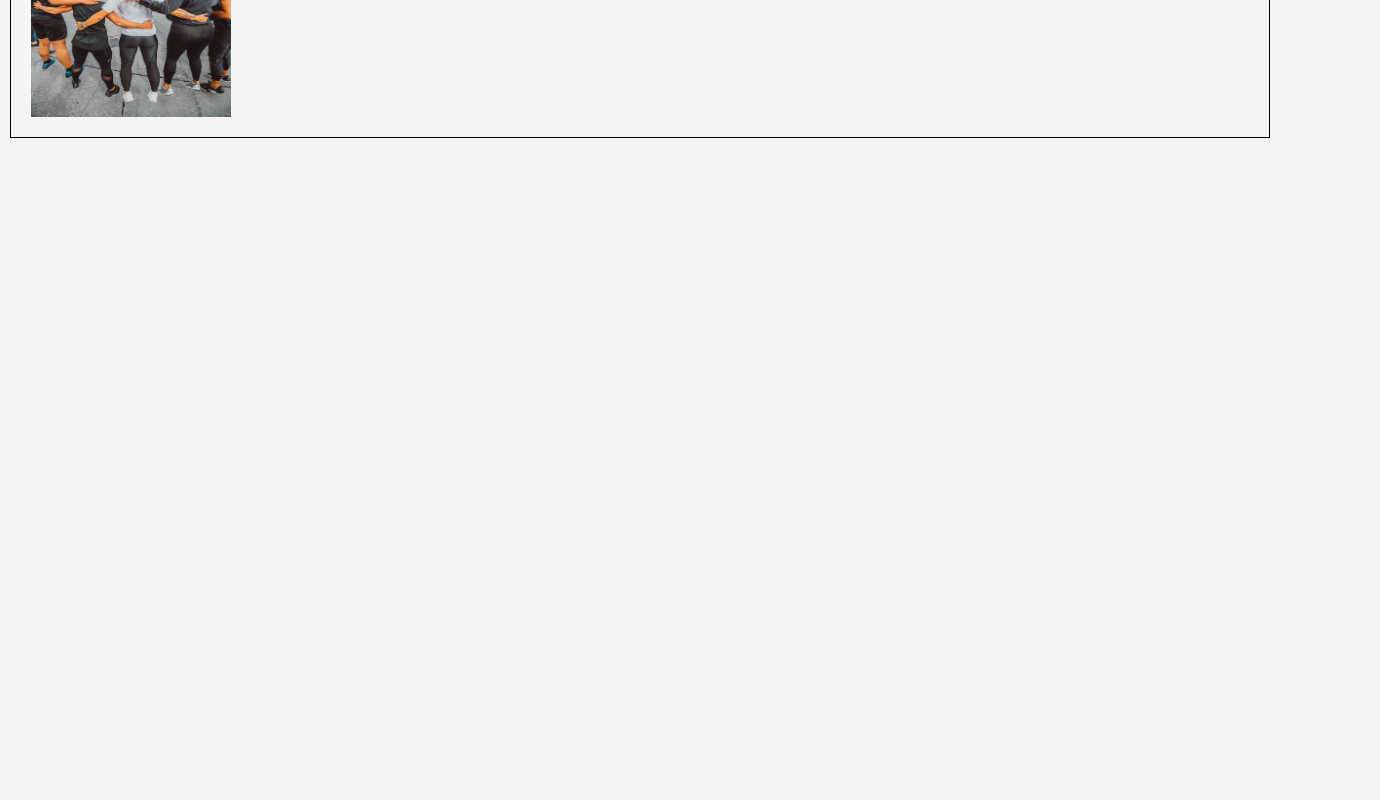
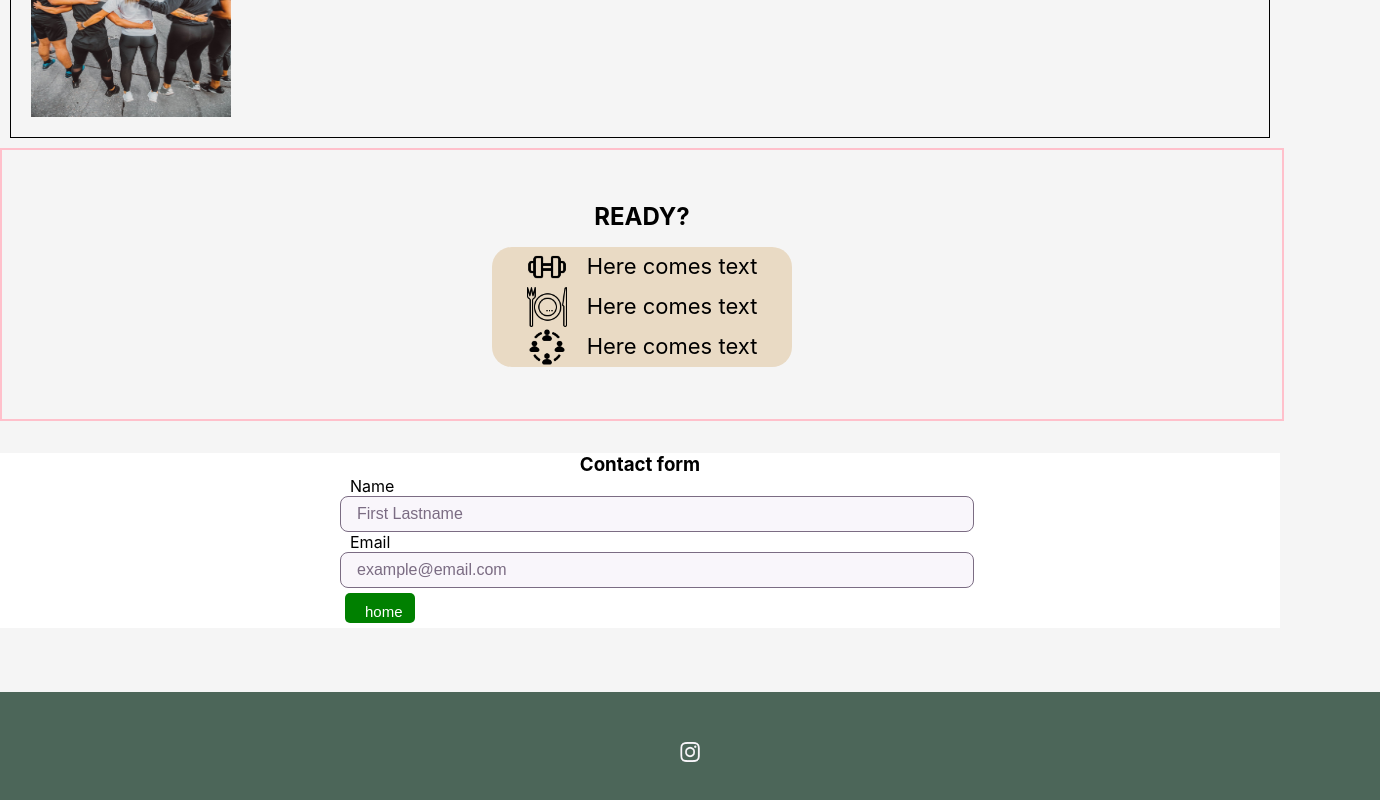
Before and after one commit to EvaSjoholm/project-W-frontend, a React (Create React App) app: page /Contact in a window 1280 px wide. Shown: the part 172-972 px from the top of the page, 1380 px wide, since content can reach past the window. Before the commit the page ends 800 px from the top, so only its background shows below. Built offline with nearby package versions, Linux system fonts and the light colour scheme.

Commit message:
added components, route and design

```diff
--- a/src/App.js
+++ b/src/App.js
@@ -5,6 +5,9 @@ import { Header } from 'components/Header'
 import { StartPage } from 'components/StartPage'
 
 import { Quiz } from 'components/Quiz/Quiz'
+import { Contact } from 'components/ContactForm/Contact'
+import { Footer } from 'components/Footer/Footer'
+import { Why } from 'components/Why/Why'
 
 export const App = () => {
   return (
@@ -12,10 +15,13 @@ export const App = () => {
     <BrowserRouter>
       <NavBar />
       <Header />
+      <Why />
       <Routes>
         <Route path="/" element={<StartPage title="Join the fam!" />} />
         <Route path="/Quiz" element={<Quiz />} />
+        <Route path="/Contact" element={<Contact title="Get contacted" />} />
       </Routes>
+      <Footer />
     </BrowserRouter>
 
   )
--- /dev/null
+++ b/src/components/ContactForm/Contact.js
@@ -0,0 +1,32 @@
+import React from 'react'
+import './ContactForm.css'
+import { useNavigate } from 'react-router-dom'
+import { Button } from '../Button'
+
+export const Contact = () => {
+  const navigate = useNavigate();
+
+  const onClickToStartPage = () => {
+    navigate('/StartPage')
+  }
+
+  return (
+    <div className="contact">
+      <form className="contactform">
+        <h3>Contact form</h3>
+        <label htmlFor="name"><span>Name</span>
+          <br />
+          <input type="text" id="name" name="name" className="inputfield" placeholder="First Lastname" />
+        </label>
+
+        <label htmlFor="email"><span>Email</span>
+          <br />
+          <input type="email" id="email" name="email" className="inputfield" placeholder="example@email.com" />
+        </label>
+
+        <Button color="Green" text="home" onClick={onClickToStartPage} />
+      </form>
+    </div>
+
+  )
+}
--- /dev/null
+++ b/src/components/ContactForm/ContactForm.css
@@ -0,0 +1,206 @@
+.contact {
+    background-color: white;
+    width: 100%;
+    max-height: 1000px;
+}
+
+.contactform {
+    width: 100%;
+    background-color: var(--primary-color);
+    margin: 32px auto 64px auto;
+}
+
+.form {
+    display: flex;
+    flex-direction: column;
+    align-items: flex-start;
+    gap: 15px;
+    padding: 30px 50px;
+    border-radius: 0;
+}
+
+.contactform h3 {
+    text-align: center;
+    margin: auto;
+}
+
+.radiosection {
+    display: flex;
+    flex-direction: column;
+    gap: 10px;
+    margin: 0 10px;
+}
+
+.answers {
+    display: flex;
+    flex-direction: row;
+    align-items: flex-start;
+    flex-wrap: nowrap;
+    margin: 0;
+}
+
+
+.label {
+    font-size: 12px;
+    line-height: 18px;
+    color: #131313;
+    width: 100%;
+    margin: 0 0 0 0;
+  }
+
+  label span {
+    margin: 0 0 0 10px;
+  }
+
+
+  select {
+    font-size: 16px;
+    border: 1px solid #ccc;
+    border-radius: 4px;
+    padding: 6px 10px;
+    margin-top: 0;
+    width: 100%;
+    color: #7B6C83;
+  }
+
+  option {
+    font-size: 16px;
+    background-color: #fff;
+    color: #333;
+  }
+
+  option:disabled {
+    color: #aaa;
+  }
+
+  .formquestions {
+    font-size: 16px;
+    line-height: 24px;
+    font-weight: 500;
+  }
+
+  .inputfield {
+    font-size: 16px;
+    background-color: #F9F6FB;
+    width: 100%;
+    border-radius: 8px;
+    border: 1px solid #7B6C83;
+    padding: 8px 16px;
+  }
+
+  .optionselected {
+    color: #7B6C83;
+  }
+
+  .inputfield::placeholder {
+    color: #7B6C83;
+  }
+
+  .inputfield:not(:placeholder-shown) {
+    color: black;
+  }
+
+  .contactform .mainbutton {
+    align-self: center;
+    margin: 15px auto 10px auto;
+    width: 100%;
+  }
+
+
+  input[type="radio"] {
+    -webkit-appearance: none;
+    -moz-appearance: none;
+    appearance: none;
+    position: relative;
+    width: 20px;
+    height: 20px;
+    border: 2px solid #131313;
+    background-color: #ffffff00;
+    border-radius: 50%;
+    margin-left: 10px;
+    outline: none;
+    transition: 0.2s all ease-in-out;
+  }
+
+  input[type="radio"]::before {
+    content: '';
+    position: absolute;
+    top: 50%;
+    left: 50%;
+    transform: translate(-50%, -50%);
+    width: 10px;
+    height: 10px;
+    border-radius: 50%;
+    background-color: transparent;
+    transition: 0.2s all ease-in-out;
+    z-index: 3;
+  }
+
+  input[type="radio"]:checked::before {
+    background-color: #333;
+  }
+
+  input[type="radio"]::after {
+    content: '';
+    position: absolute;
+    top: 50%;
+    left: 50%;
+    transform: translate(-50%, -50%);
+    width: 10px;
+    height: 10px;
+    border-radius: 50%;
+    background-color: #000000;
+    transition: 0.2s all ease-in-out;
+    opacity: 0;
+    z-index: 2;
+  }
+
+  input[type="radio"]:checked::after {
+    opacity: 1;
+  }
+
+
+  input[type="radio"]:hover::before {
+    background-color: #aa55db66;
+    padding: 12px;
+    z-index: 1;
+  }
+
+  @media (min-width: 641px) {
+    .contactform {
+        width: 70%;
+        max-width: 600px;
+        margin: 32px auto 64px auto;
+    }
+
+    form {
+        border-radius: 16px;
+    }
+
+    .contactform .mainbutton {
+        align-self: center;
+        margin: 15px auto 10px auto;
+        width: auto;
+      }
+
+  }
+
+
+  @media (min-width: 1025px) {
+    .contactform {
+        width: 70%;
+        max-width: 600px;
+        margin: 32px auto 64px auto;
+    }
+
+    form {
+        border-radius: 16px;
+    }
+
+    .contactform .mainbutton {
+        align-self: center;
+        margin: 15px auto 10px auto;
+        width: auto;
+      }
+
+  }
--- /dev/null
+++ b/src/components/Footer/Footer.css
@@ -0,0 +1,80 @@
+.Footer {
+    width: 100%;
+    max-height: 300px;
+    padding: 50px;
+    background-color: #4c6659;
+    color: var(--main-light-color);
+    display: flex;
+    flex-direction: column;
+    align-items: center;
+    gap: 30px;
+}
+
+.Footer hr {
+    color: var(--main-light-color);
+    border: 0.25px solid var(--main-light-color);
+    opacity: 0.5;
+    width: 80%;
+}
+
+.linkfield {
+    display: flex;
+    flex-direction: row;
+    gap: 20px;
+}
+
+.linkfield p {
+    cursor: pointer;
+}
+
+
+.iconfield {
+    display: flex;
+    flex-direction: row;
+    flex-wrap: wrap;
+    gap: 20px;
+}
+
+.iconfield img {
+    scale: 0.9;
+    cursor: pointer;
+}
+
+
+@media (min-width: 641px) {
+    .linkfield {
+        gap: 55px;
+    }
+
+    .iconfield {
+        gap: 30px;
+    }
+
+    .iconfield img {
+        scale: 1;
+    }
+
+    .Footer hr {
+        width: 50%;
+    }
+
+  }
+
+  @media (min-width: 1025px) {
+    .linkfield {
+        gap: 65px;
+    }
+
+    .iconfield {
+        gap: 40px;
+    }
+
+    .iconfield img {
+        scale: 1;
+    }
+
+    .Footer hr {
+        width: 500px;
+    }
+
+  }
--- /dev/null
+++ b/src/components/Footer/Footer.js
@@ -0,0 +1,13 @@
+import React from 'react'
+import InstaIcon from 'assets/instaIcon.png'
+import './Footer.css'
+
+export const Footer = () => {
+  return (
+    <div className="Footer">
+      <div className="iconfield">
+        <img src={InstaIcon} alt="instaIcon" height="20px" />
+      </div>
+    </div>
+  )
+}
--- a/src/components/Quiz/Summary.js
+++ b/src/components/Quiz/Summary.js
@@ -2,11 +2,13 @@ import React from 'react';
 
 export const Summary = ({ answers }) => {
   console.log(answers)
+
   return (
     <div className="summary-wrapper">
       {answers.map((answer) => (
         // eslint-disable-next-line no-underscore-dangle
         <div key={answer.question}>
+
           <div className="summary-wrapper">
             <h3 className="summary-h3"> {answer.question}</h3>
             <p className="summary-p"> {answer.option}</p>
--- a/src/components/StartPage.js
+++ b/src/components/StartPage.js
@@ -2,10 +2,6 @@ import React, { useState } from 'react';
 import { useNavigate } from 'react-router-dom';
 import { Button } from './Button';
 import { Loading } from './Quiz/Loading';
-
-import DbIcon from '../assets/DBicon.png'
-import foodIcon from '../assets/foodicon.png'
-import groupIcon from '../assets/groupicon.png'
 
 export const StartPage = ({ title }) => {
   const [loading, setLoading] = useState(false)
@@ -25,7 +21,7 @@ export const StartPage = ({ title }) => {
       <Button color="black" text="Take Quiz" onClick={onClickToQuiz} />
       <h1>{title}</h1>
       {loading}
-      <div className="icon-container">
+      {/* <div className="icon-container">
         <ul className="icon-list-item">
           <li className="icon-list-icon">
             <img src={DbIcon} alt="Db-icon" height="40px" width="40px" />
@@ -44,7 +40,7 @@ export const StartPage = ({ title }) => {
             <p> Here comes text</p>
           </li>
         </ul>
-      </div>
+      </div> */}
     </div>
   )
 }
--- /dev/null
+++ b/src/components/Why/Why.css
@@ -0,0 +1,38 @@
+.Why {
+    display: flex;
+    flex-direction: column;
+    background-color: var(--primary-color-1);
+    width: 100%;
+    padding: 20px 0;
+    margin: 0;
+    position: relative;
+    z-index: 5;
+    border: 2px solid pink;
+}
+
+.why-box {
+    margin: 32px 16px;
+    max-width: calc(100% - 32px);
+    box-sizing: border-box;
+    overflow-x: hidden;
+}
+
+.why-box h2 {
+    margin-bottom: 16px;
+    text-align: center;
+}
+
+
+@media (min-width: 641px) {
+    .why-box {
+        max-width: 60%;
+        margin: 32px auto;
+    }
+  }
+
+  @media (min-width: 1025px) {
+    .why-box {
+        max-width: 50%;
+        margin: 32px auto;
+    }
+  }
--- /dev/null
+++ b/src/components/Why/Why.js
@@ -0,0 +1,37 @@
+import React from 'react';
+import './Why.css';
+
+import DbIcon from 'assets/DBicon.png'
+import foodIcon from 'assets/foodicon.png'
+import groupIcon from 'assets/groupicon.png'
+
+export const Why = () => {
+  return (
+    <div className="Why">
+      <div className="why-box">
+        <h2>READY?</h2>
+        <div className="icon-container">
+          <ul className="icon-list-item">
+            <li className="icon-list-icon">
+              <img src={DbIcon} alt="Db-icon" height="40px" width="40px" />
+              <span className="icon-text">
+                <p> Here comes text</p>
+              </span>
+            </li>
+
+            <li className="icon-list-icon">
+              <img src={foodIcon} alt="food-icon" height="40px" width="40px" />
+              <p> Here comes text</p>
+            </li>
+
+            <li className="icon-list-icon">
+              <img src={groupIcon} alt="group-icon" height="40px" width="40px" />
+              <p> Here comes text</p>
+            </li>
+          </ul>
+        </div>
+
+      </div>
+    </div>
+  );
+};
--- a/src/index.css
+++ b/src/index.css
@@ -12,12 +12,14 @@ code {
   font-family: source-code-pro, Menlo, Monaco, Consolas, "Courier New",
     monospace;
 }
+
 html {
   font-size: var(--font-size);
   font-family: var(--font-family);
   color: var(--neutral-dark);
 }
 
+/*----COLOR AND TYPO DESIGN---*/
 :root {
   --primary-color-1: #F5F5F5;
   --primary-color-2: #a7b7abfc;
@@ -35,6 +37,11 @@ html {
   --side-margins-mobile: 10px;
   --side-margins-tablet: 30px;
   --side-margins-desktop: 50px;
+}
+
+.App {
+  font-family: "Poppins", sans-serif;
+  width: 100%;
 }
 
 h1 {
@@ -63,6 +70,8 @@ p {
 
 }
 
+/*---HEADER AND FIRST PAGE DESIGN---*/
+
 .header {
   background-color: var(--primary-color-1);
   min-height: 100px;
@@ -83,7 +92,7 @@ flex-direction: row;
   flex-direction: column;
   align-items: flex-end;
 }
-/*START PAGE*/
+
 .main {
   display: flex;
   flex-direction: column;
@@ -96,12 +105,10 @@ flex-direction: row;
   padding: 20px;
 }
 
-/*QUIZ*/
+
 .content-wrapper {
-  /* display: flex; */
   margin: auto;
   padding: 20px;
-  /* flex-direction: column; */
   margin: var(--side-margins-mobile);
 }
 
@@ -131,6 +138,8 @@ flex-direction: row;
 
 }
 
+/*----MAIN BUTTON DESIGN---*/
+
 .btn {
   display: inline-block;
   background: #000;
@@ -142,11 +151,11 @@ flex-direction: row;
   cursor: pointer;
   text-decoration: none;
   font-size: 15px;
-  width: 140px;
-  height: 50px;
+  width: 70px;
+  height: 30px;
   }
 
-/*NAVBAR*/
+/*----NAVBAR-----*/
 .navbar {
   top: 0;
   left: 0;
@@ -158,7 +167,6 @@ flex-direction: row;
   justify-content: space-between;
   padding: 15px;
 }
-
 
 
 .nav {
@@ -206,7 +214,7 @@ font-size: 2rem;
 
 }
 
-/*ICON LIST STARTPAGE*/
+/*----ICON LIST STARTPAGE----*/
 .icon-container {
   position: relative;
   width: 300px;
@@ -243,6 +251,7 @@ gap: 20px;
   display: flex;
 }
 
+/*--SUMMARY PAGE FOR QUIZ--*/
 .summary-wrapper {
   display: flex;
   flex-direction: column;
```
Also changed, not shown: src/components/Footer.js (deleted, +0 -16 lines), src/assets/instaIcon.png (added).
